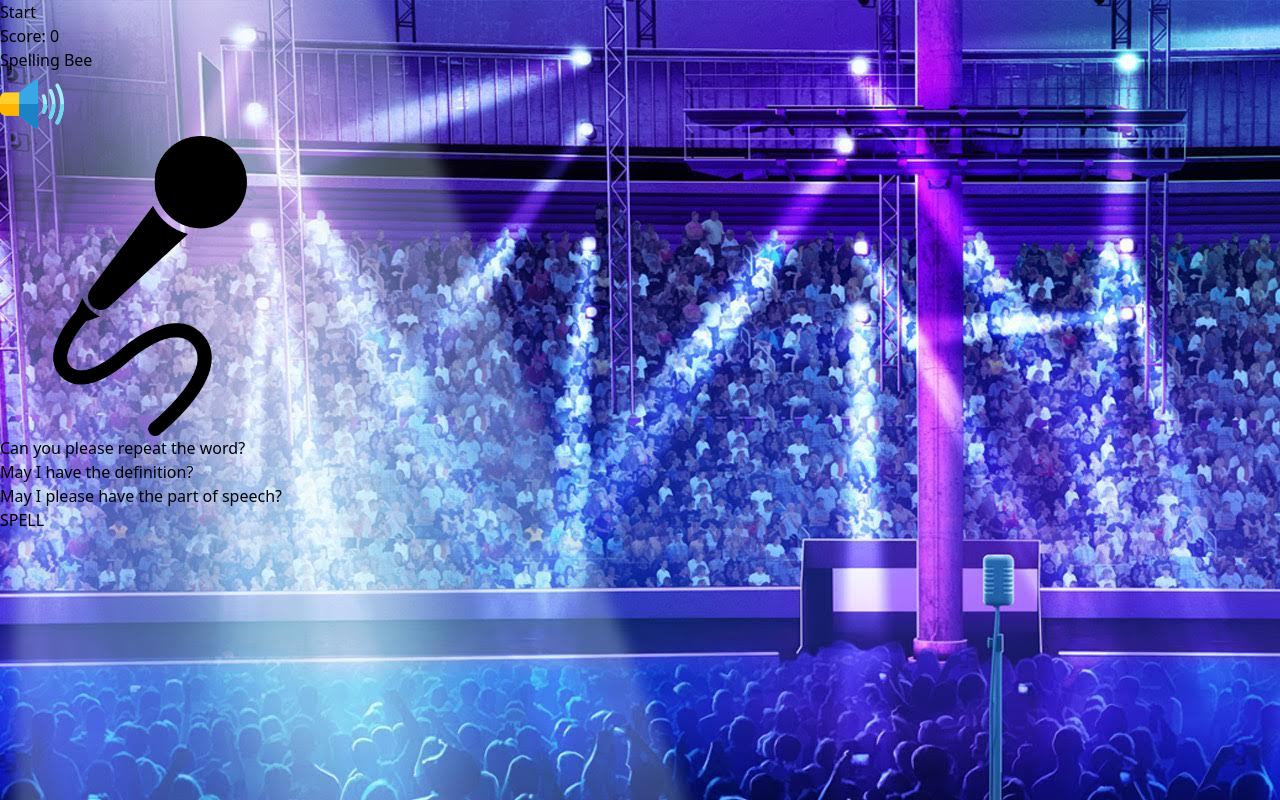
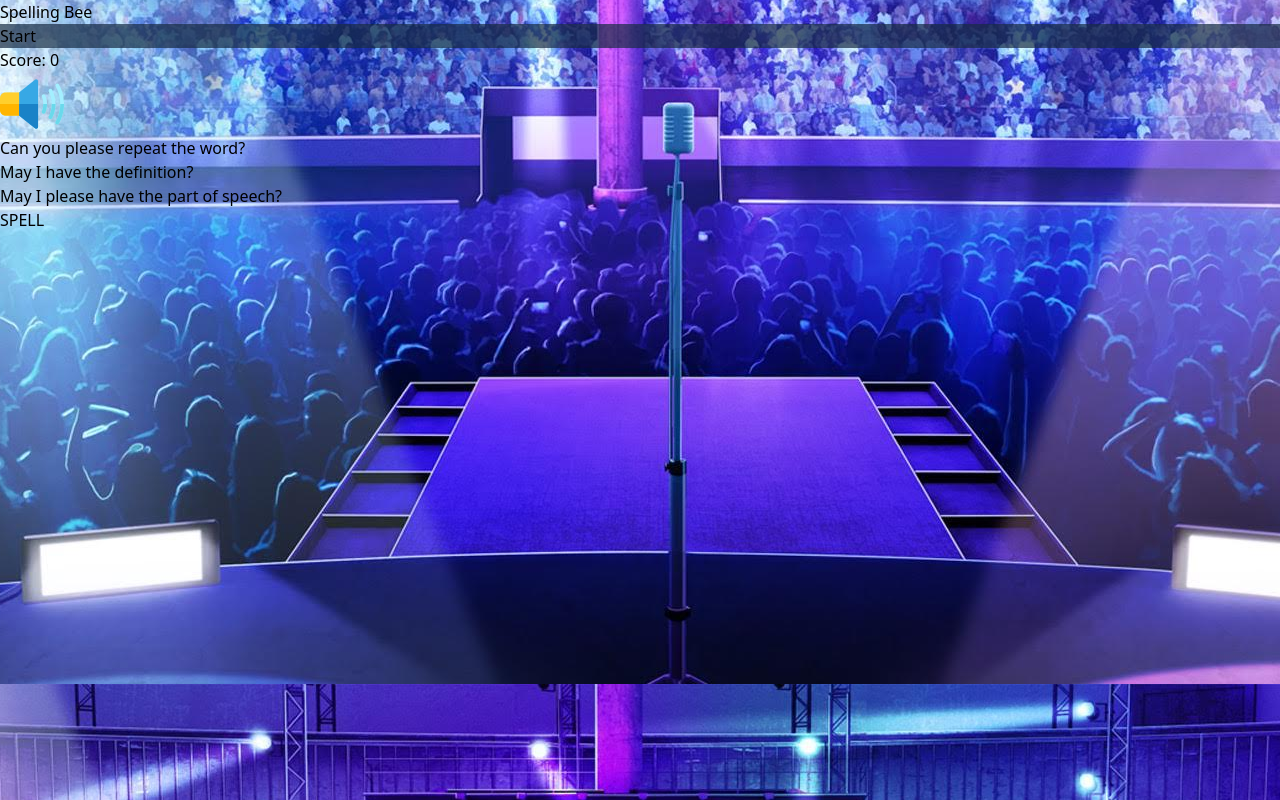
Before and after one commit to RD2P/spellingbee-frontend, a React (Vite) app: page / in a window 1280 px wide. Built offline with nearby package versions, Linux system fonts and the light colour scheme.

Commit message:
Update resopnsiveness

```diff
--- a/src/App.jsx
+++ b/src/App.jsx
@@ -1,10 +1,8 @@
 import { useState, useRef, useEffect } from 'react'
 import sound from './assets/sound.png'
-import mic from './assets/microphone.png'
 import axios from 'axios'
 import ding from './assets/ding.mp3'
 import beep from './assets/beep.mp3'
-import stage from './assets/stage.jpeg'
 
 function App() {
 
@@ -31,7 +29,6 @@ function App() {
       .then(res => {
         const wordsLeft = res.data.wordsLeft
         if (wordsLeft) {
-          console.log(wordsLeft)
           const newWord = res.data.word
           setCurrentWord(newWord)
           const newSrc = res.data.word.audio
@@ -116,12 +113,18 @@ function App() {
 
   return (
     < >
+      <h1 className="text-3xl font-bold text-center text-white py-6 bg">Spelling Bee</h1>
 
-      <div className='max-w-7xl mx-auto mt-12 relative'>
+      <div className='max-w-7xl mx-auto relative'>
 
-        {/* Start page*/}
-        <div className={`w-full h-full absolute opacity-50 rounded-xl  ${!start ? 'z-10 bg-gray-400' : ''}`}></div>
+        {/* Start modal*/}
+        {!start &&
+          <div className='w-full h-screen absolute rounded-xl z-10 start-modal'>
+            <button className='absolute top-20 right-20 bg-green-600 hover:bg-green-500 p-6 text-white text-2xl z-30' onClick={handleStart}>Start</button>
+          </div>
+        }
 
+        {/* Restart modal */}
         {done &&
           <div className='w-full h-full absolute bg-slate-400 rounded-xl z-10 flex justify-center align-middle'>
             <div className='text-white flex flex-col justify-center'>
@@ -131,14 +134,20 @@ function App() {
           </div>
         }
 
+        {/* Ding Beep */}
         <audio autoPlay ref={soundEffectRef}>Your browser does not support audio</audio>
-        {!start && <button className='absolute top-20 right-20 bg-green-600 hover:bg-green-500 p-6 text-white text-2xl z-30' onClick={handleStart}>Start</button>}
 
-        <div className="py-16 rounded-2xl relative">
-          <div className='absolute left-14 text-3xl font-semibold text-blue-500 bg-slate-100 p-5 rounded-md z-10'>Score: {score}</div>
-          <h1 className="text-3xl font-bold text-center my-8 text-white">Spelling Bee</h1>
+        <div className="py-16 rounded-2xl relative ">
+
+          {/* Score */}
+          <div className='absolute left-1/2 -translate-x-1/2  md:left-40 top-1 text-2xl font-semibold text-blue-500 bg-slate-100 p-5 rounded-lg'>
+            Score: {score}
+          </div>
+
           <div className="flex flex-col items-center gap-5">
-            <div className='bg-gray-100 p-2 rounded-lg' id="soundIcon">
+
+            {/* Sound icon */}
+            <div className='bg-gray-100 p-4 rounded-lg mt-9' id="soundIcon">
               <img src={sound} />
               <audio id="sound" autoPlay src={src}>Your browser does not support audio</audio>
             </div>
@@ -153,18 +162,15 @@ function App() {
             <div id="result" ref={resultRef} className={`text-4xl font-bold ${result ? 'text-green-400' : 'text-red-400'}`}></div>
 
             <div className='w-2/3'>
-              <p id="definition" ref={definitionRef} className='text-3xl bg-blue-200 p-4 rounded-md text-gray-600 text-center'></p>
+              <p id="definition" ref={definitionRef} className='text-xl lg:text-3xl bg-blue-200 rounded-md text-gray-600 text-center'></p>
             </div>
 
             <div className=''>
-              <p id="part-of-speech" ref={partOfSpeechRef} className='text-3xl bg-blue-200 p-4 rounded-md text-gray-600 text-center'></p>
+              <p id="part-of-speech" ref={partOfSpeechRef} className='text-xl lg:text-3xl bg-blue-200 rounded-md text-gray-600 text-center'></p>
             </div>
 
 
-            <div className='flex rounded-lg justify-center p-12 bg-blue-400'>
-              <div className='bg-slate-200 rounded-xl p-3'>
-                <img src={mic} width='300' className='' />
-              </div>
+            <div className='flex rounded-lg justify-center p-12 '>
               <div className='p-14 text-left text-lg flex flex-col justify-between'>
                 <div className='font-thin text-3xl text-white '>
                   <p className='my-4 option' onClick={handleRepeat}>Can you please repeat the word?</p>
--- a/src/index.css
+++ b/src/index.css
@@ -6,10 +6,15 @@ body {
   padding: 0;
   margin: 0;
   background-image: url('./assets/stage.jpeg');
+  background-position: center;
 }
 
 #root {
   padding: 0;
+}
+
+h1 {
+  /* margin: none; */
 }
 
 button {
@@ -34,6 +39,10 @@ input {
   color: blue;
 }
 
+.start-modal {
+  background-color: rgb(23, 44, 67, 0.7);
+}
+
 @keyframes blink {
   from {
     background-color: (243 244 246);
```
